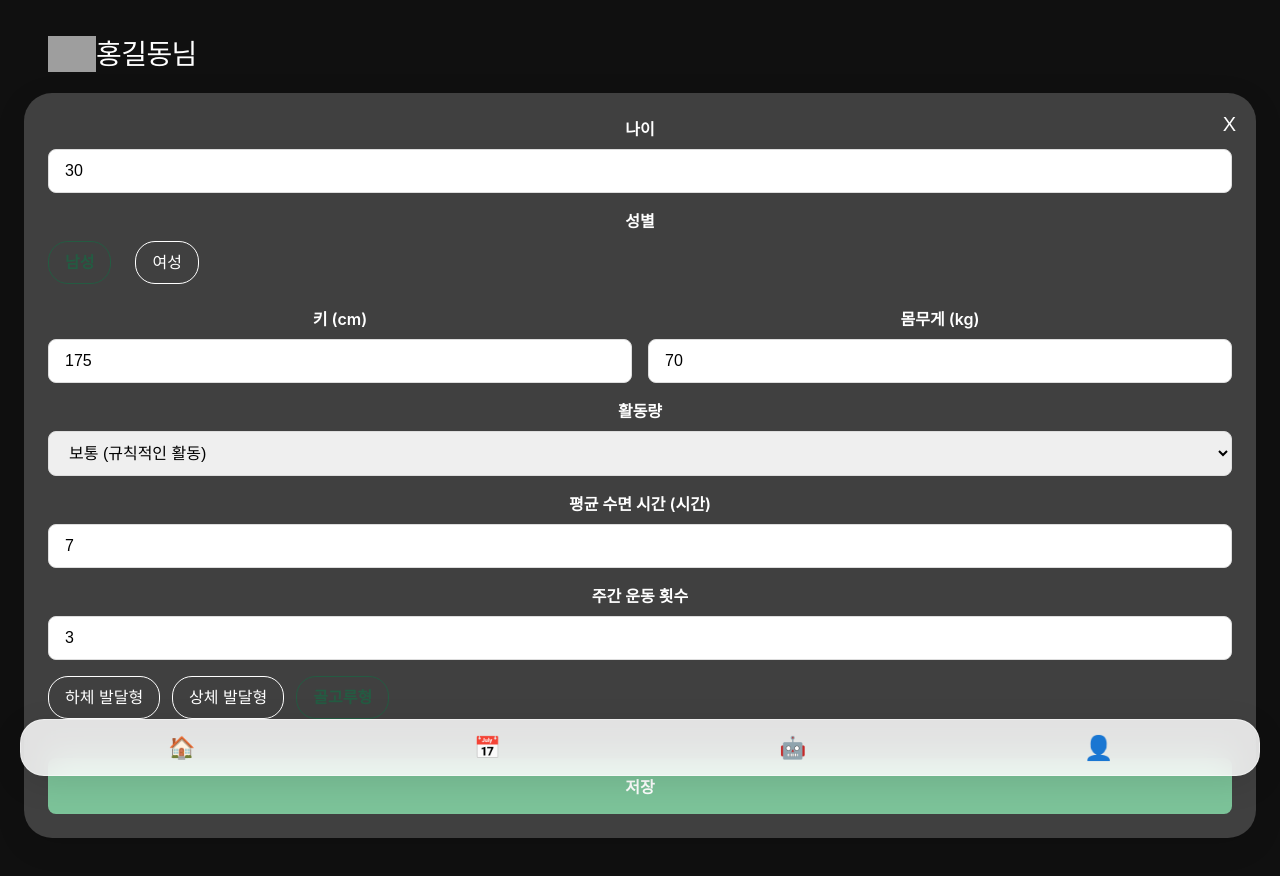
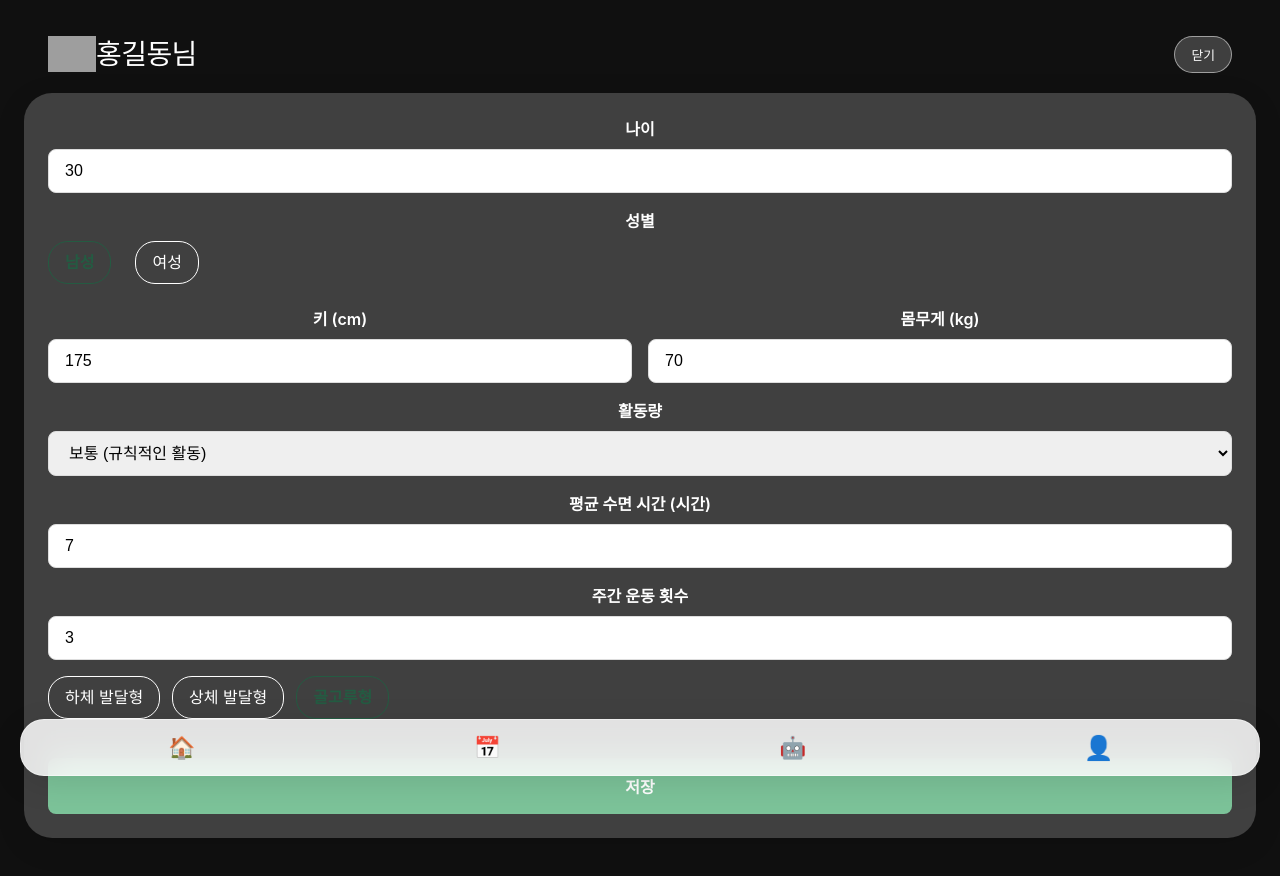
Before and after one commit to JungHoonKim-KR/KeepGoing, a Vue app: page /profile in a window 1280 px wide. Both pictures are taken after a click on the button "수정". Shown: the top 876 px of the page. Built offline with nearby package versions, Linux system fonts and the light colour scheme; grey boxes are pictures that could not be loaded.

Commit message:
마이페이지 닫기 버튼 수정

```diff
--- a/src/views/ProfileView.vue
+++ b/src/views/ProfileView.vue
@@ -71,6 +71,9 @@ const cancelEdit = () => {
           <button v-if="!isEditing" @click="startEdit" class="edit-btn">
             수정
           </button>
+          <button v-if="isEditing" @click="cancelEdit" class="edit-btn">
+            닫기
+          </button>
         </div>
       </header>
       <div class="info-card">
@@ -116,8 +119,6 @@ const cancelEdit = () => {
 
         <template v-else>
           <div class="profile-edit-wrapper">
-            <button class="close-btn" @click="cancelEdit">X</button>
-
             <div class="form-group">
               <label for="age">나이</label>
               <input
@@ -299,7 +300,6 @@ const cancelEdit = () => {
 }
 
 .info-card {
-  position: relative;
   color: white;
   padding: 1.5rem;
   background: rgba(255, 255, 255, 0.2);
@@ -438,20 +438,4 @@ const cancelEdit = () => {
   background-color: #7cc399;
   color: white;
 }
-
-.close-btn {
-  color: white;
-  position: absolute;
-  top: 20px;
-  right: 20px;
-  border: none;
-  background: transparent;
-  font-size: 20px;
-  cursor: pointer;
-}
-
-.cancel-btn {
-  background-color: #ccc;
-  color: var(--color-text-default);
-}
 </style>
```
